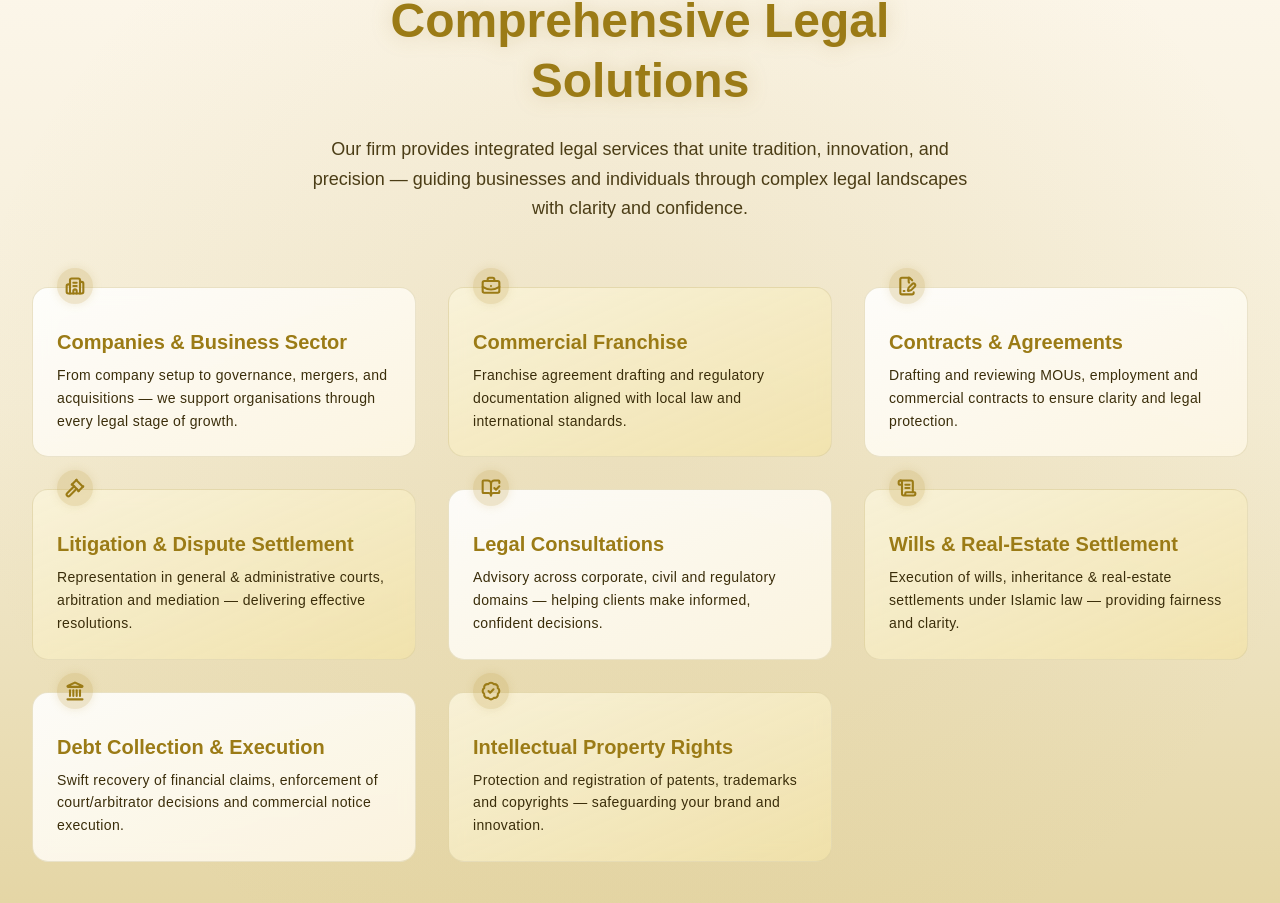
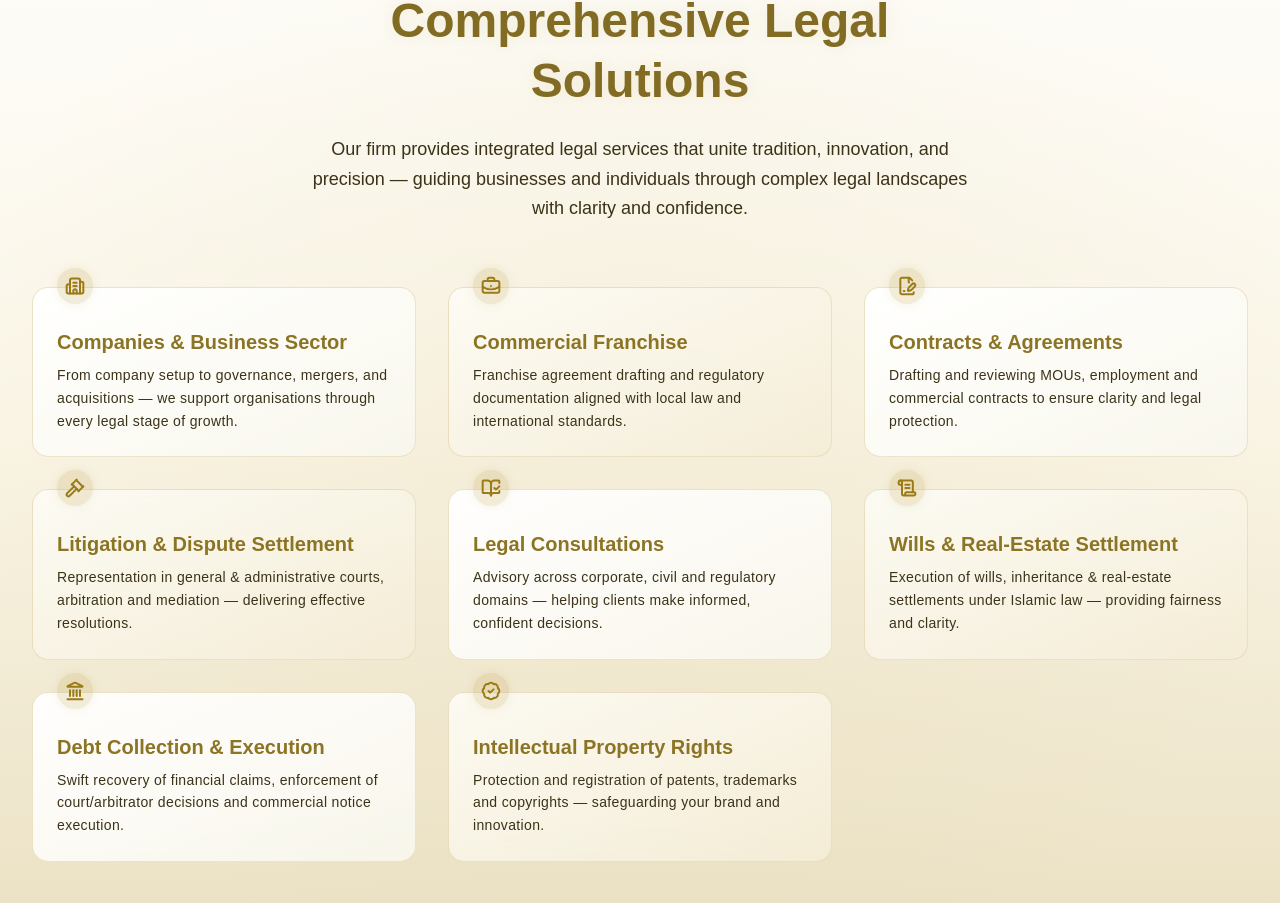
Before and after one commit to yahyaq/faslawtech, a Next.js app: page / in a window 1280 px wide. Shown: the part 4005-4908 px from the top of the page. Built offline with nearby package versions, Linux system fonts and the light colour scheme.

Commit message:
Deploy on Vercl

```diff
--- a/src/presentation/OurSerivces/view.tsx
+++ b/src/presentation/OurSerivces/view.tsx
@@ -10,76 +10,45 @@ import {
   ScrollText,
   Landmark,
   BadgeCheck,
-  Scale,
 } from "lucide-react";
 
 export default function OurServicesView() {
   const services = [
-    {
-      title: "Companies & Business Sector",
-      desc: "From company setup to governance, mergers, and acquisitions — we support organisations through every legal stage of growth.",
-      icon: Building2,
-    },
-    {
-      title: "Commercial Franchise",
-      desc: "Franchise agreement drafting and regulatory documentation aligned with local law and international standards.",
-      icon: BriefcaseBusiness,
-    },
-    {
-      title: "Contracts & Agreements",
-      desc: "Drafting and reviewing MOUs, employment and commercial contracts to ensure clarity and legal protection.",
-      icon: FileSignature,
-    },
-    {
-      title: "Litigation & Dispute Settlement",
-      desc: "Representation in general & administrative courts, arbitration and mediation — delivering effective resolutions.",
-      icon: Gavel,
-    },
-    {
-      title: "Legal Consultations",
-      desc: "Advisory across corporate, civil and regulatory domains — helping clients make informed, confident decisions.",
-      icon: BookOpenCheck,
-    },
-    {
-      title: "Wills & Real-Estate Settlement",
-      desc: "Execution of wills, inheritance & real-estate settlements under Islamic law — providing fairness and clarity.",
-      icon: ScrollText,
-    },
-    {
-      title: "Debt Collection & Execution",
-      desc: "Swift recovery of financial claims, enforcement of court/arbitrator decisions and commercial notice execution.",
-      icon: Landmark,
-    },
-    {
-      title: "Intellectual Property Rights",
-      desc: "Protection and registration of patents, trademarks and copyrights — safeguarding your brand and innovation.",
-      icon: BadgeCheck,
-    },
+    { title: "Companies & Business Sector", desc: "From company setup to governance, mergers, and acquisitions — we support organisations through every legal stage of growth.", icon: Building2 },
+    { title: "Commercial Franchise", desc: "Franchise agreement drafting and regulatory documentation aligned with local law and international standards.", icon: BriefcaseBusiness },
+    { title: "Contracts & Agreements", desc: "Drafting and reviewing MOUs, employment and commercial contracts to ensure clarity and legal protection.", icon: FileSignature },
+    { title: "Litigation & Dispute Settlement", desc: "Representation in general & administrative courts, arbitration and mediation — delivering effective resolutions.", icon: Gavel },
+    { title: "Legal Consultations", desc: "Advisory across corporate, civil and regulatory domains — helping clients make informed, confident decisions.", icon: BookOpenCheck },
+    { title: "Wills & Real-Estate Settlement", desc: "Execution of wills, inheritance & real-estate settlements under Islamic law — providing fairness and clarity.", icon: ScrollText },
+    { title: "Debt Collection & Execution", desc: "Swift recovery of financial claims, enforcement of court/arbitrator decisions and commercial notice execution.", icon: Landmark },
+    { title: "Intellectual Property Rights", desc: "Protection and registration of patents, trademarks and copyrights — safeguarding your brand and innovation.", icon: BadgeCheck },
   ];
 
   return (
     <section
       id="our-services"
-      className="relative py-32 bg-gradient-to-b from-[#fffaf2] via-[#f4ecd4] to-[#e2d29d] text-[#2d240b] overflow-hidden"
+      className="relative py-32 bg-gradient-to-b from-[#ffffff] via-[#faf5e6] to-[#e9dfc0] text-[#2b2413] overflow-hidden"
     >
-      {/* Smooth top transition from Licenses & Partners */}
-      <div className="absolute top-0 left-0 right-0 h-24 bg-gradient-to-b from-white via-[#fef8e8]/70 to-transparent pointer-events-none" />
+      {/* Smooth transition from Licenses & Partners */}
+      <div className="absolute top-0 left-0 right-0 h-24 bg-gradient-to-b from-white via-[#fdf9ee]/80 to-transparent pointer-events-none" />
 
       <div className="max-w-7xl mx-auto px-6 lg:px-8 relative z-10">
-        {/* Intro Section */}
+        {/* Header */}
         <div className="text-center max-w-2xl mx-auto mb-16">
           <p className="text-[#bfa14a] font-semibold mb-3 uppercase tracking-widest">
             Our Expertise
           </p>
-          <h2 className="text-4xl md:text-5xl font-semibold text-[#9b7b16] mb-6 leading-tight drop-shadow-[0_0_10px_rgba(155,123,22,0.25)]">
+          <h2 className="text-4xl md:text-5xl font-semibold text-[#826c23] mb-6 leading-tight drop-shadow-[0_0_8px_rgba(191,161,74,0.15)]">
             Comprehensive Legal Solutions
           </h2>
-          <p className="text-[#4b3d16] text-lg leading-relaxed">
-            Our firm provides integrated legal services that unite tradition, innovation, and precision — guiding businesses and individuals through complex legal landscapes with clarity and confidence.
+          <p className="text-[#3b3218] text-lg leading-relaxed">
+            Our firm provides integrated legal services that unite tradition,
+            innovation, and precision — guiding businesses and individuals through
+            complex legal landscapes with clarity and confidence.
           </p>
         </div>
 
-        {/* Services Grid */}
+        {/* Services */}
         <div className="grid sm:grid-cols-2 lg:grid-cols-3 gap-8">
           {services.map((service, i) => {
             const Icon = service.icon;
@@ -88,26 +57,26 @@ export default function OurServicesView() {
                 key={service.title}
                 whileHover={{
                   scale: 1.03,
-                  boxShadow: "0 0 25px rgba(191,161,74,0.35)",
+                  boxShadow: "0 0 25px rgba(191,161,74,0.25)",
                 }}
-                transition={{ type: "spring", stiffness: 300, damping: 18 }}
+                transition={{ type: "spring", stiffness: 280, damping: 20 }}
                 className={`relative p-6 rounded-2xl bg-gradient-to-br ${
                   i % 2 === 0
-                    ? "from-[#ffffff]/90 to-[#fdf6e3]/90"
-                    : "from-[#f9f3da]/90 to-[#f2e3aa]/80"
-                } border border-[#d6c99d]/50 group transition-all duration-300 hover:border-[#bfa14a]/70 hover:bg-[#fffaf2]/90 backdrop-blur-sm`}
+                    ? "from-[#ffffff]/95 to-[#f8f6ec]/95"
+                    : "from-[#fdfcf6]/90 to-[#f5edd7]/90"
+                } border border-[#e0d3a8]/60 group transition-all duration-300 hover:border-[#bfa14a]/60 hover:bg-[#fffef9]/90 backdrop-blur-sm`}
               >
                 {/* Icon */}
-                <div className="absolute -top-5 left-6 bg-[#bfa14a]/25 p-2 rounded-full group-hover:bg-[#bfa14a]/45 transition-colors duration-300 shadow-[0_0_10px_rgba(191,161,74,0.2)]">
-                  <Icon className="w-5 h-5 text-[#9b7b16]" strokeWidth={2.5} />
+                <div className="absolute -top-5 left-6 bg-[#bfa14a]/20 p-2 rounded-full group-hover:bg-[#bfa14a]/35 transition-colors duration-300 shadow-[0_0_10px_rgba(191,161,74,0.15)]">
+                  <Icon className="w-5 h-5 text-[#9b7b16]" strokeWidth={2.4} />
                 </div>
 
                 {/* Text */}
                 <div className="mt-4">
-                  <h3 className="font-semibold text-xl text-[#9b7b16] mb-2 group-hover:text-[#bfa14a] transition-all duration-300">
+                  <h3 className="font-semibold text-xl text-[#8c7425] mb-2 group-hover:text-[#bfa14a] transition-all duration-300">
                     {service.title}
                   </h3>
-                  <p className="text-[#3a2d0a] text-sm leading-relaxed tracking-wide group-hover:text-[#1f1605] transition-colors duration-300">
+                  <p className="text-[#3b3218] text-sm leading-relaxed tracking-wide group-hover:text-[#2b2413] transition-colors duration-300">
                     {service.desc}
                   </p>
                 </div>
@@ -117,11 +86,11 @@ export default function OurServicesView() {
         </div>
       </div>
 
-      {/* Warm radial glow for depth */}
-      <div className="absolute inset-0 bg-[radial-gradient(ellipse_at_center,rgba(191,161,74,0.15),transparent_75%)] pointer-events-none" />
+      {/* Gentle highlight */}
+      <div className="absolute inset-0 bg-[radial-gradient(ellipse_at_center,rgba(191,161,74,0.08),transparent_75%)] pointer-events-none" />
 
-      {/* Soft transition to next section */}
-      <div className="absolute bottom-0 left-0 right-0 h-24 bg-gradient-to-t from-[#e2d29d]/80 via-transparent to-transparent pointer-events-none" />
+      {/* Bottom gradient for next section */}
+      <div className="absolute bottom-0 left-0 right-0 h-24 bg-gradient-to-t from-[#e9dfc0]/80 via-transparent to-transparent pointer-events-none" />
     </section>
   );
 }
```
